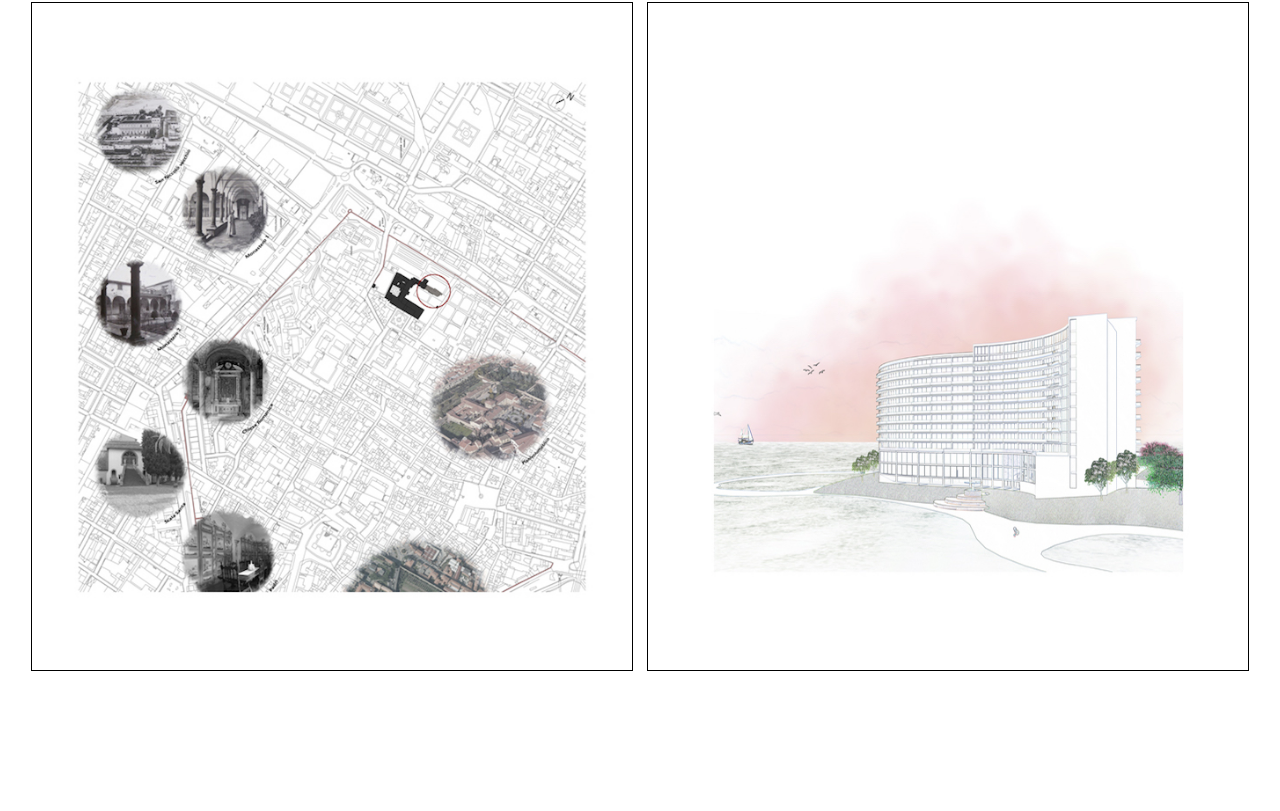
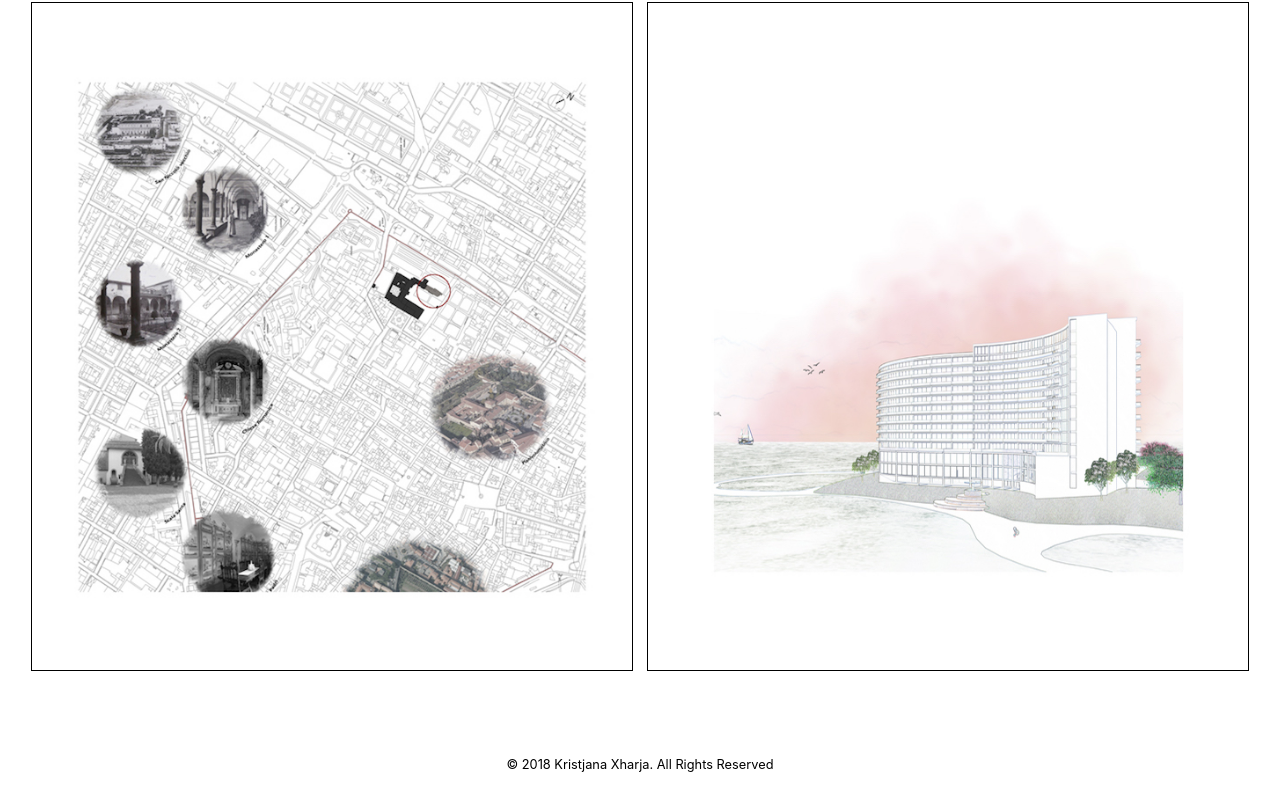
Before and after one commit to eneax/krix-portfolio, a React (Create React App) app: page / in a window 1280 px wide. Shown: the part 884-1695 px from the top of the page. Before the commit the page ends 1562 px from the top, so only its background shows below. Built offline with nearby package versions, Linux system fonts and the light colour scheme.

Commit message:
Create Footer component

```diff
--- /dev/null
+++ b/src/components/Footer.js
@@ -0,0 +1,11 @@
+import React from 'react';
+
+const Footer = () => {
+  return (
+    <footer className="mt3 mb2 pv5 ph3 ph5-m ph6-l">
+      <small className="db tc">© 2018 Kristjana Xharja. All Rights Reserved</small>
+    </footer>
+  )
+}
+
+export default Footer;
--- a/src/components/Home.js
+++ b/src/components/Home.js
@@ -1,5 +1,6 @@
 import React from 'react';
 import { projectOne, projectTwo, projectThree, projectFour } from '../utils/media';
+import Footer from './Footer';
 
 const Home = () => {
 	return (
@@ -28,6 +29,8 @@ const Home = () => {
           </div>
         </div>
       </div>
+
+      <Footer />
     </div>
 	)
 }
```
